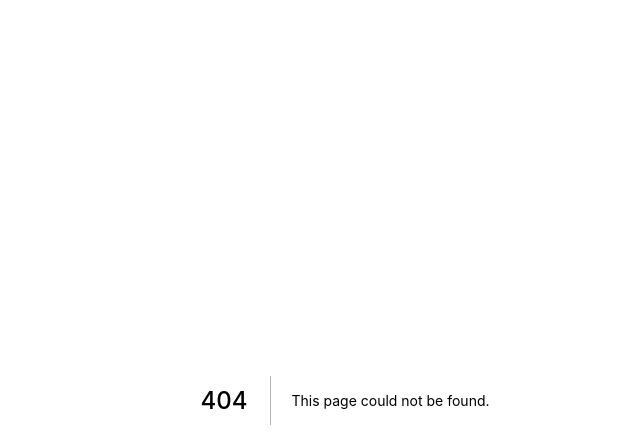
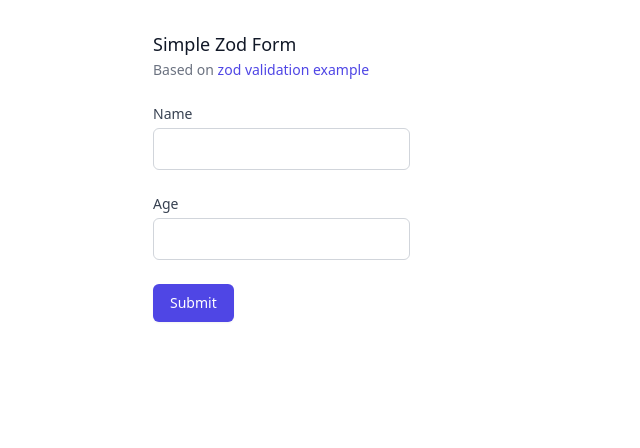
Before and after one commit to mw10013/nextjs-sandbox, a Next.js app: page /sandbox/simple-zod-form in a window 1280 px wide. Before the commit this address had no page. Shown: the top 448 px of the page, without its empty margins (295-935 px from the left). Built offline with nearby package versions, Linux system fonts and the light colour scheme.

Commit message:
simple-zod-form

```diff
--- a/pages/index.tsx
+++ b/pages/index.tsx
@@ -15,6 +15,11 @@ const cards = [
     href: "/sandbox/simple-react-hook-form",
     title: "Simple React Hook Form",
     description: "Simple react hook form.",
+  },
+  {
+    href: "/sandbox/simple-zod-form",
+    title: "Simple Zod Form",
+    description: "Simple zod form.",
   },
 ];
 
--- /dev/null
+++ b/pages/sandbox/simple-zod-form.tsx
@@ -0,0 +1,83 @@
+import { useForm, SubmitHandler } from "react-hook-form";
+import { zodResolver } from "@hookform/resolvers/zod";
+import * as z from "zod";
+
+const schema = z.object({
+  name: z.string().min(1, { message: "Required" }),
+  age: z.number().min(10),
+});
+
+export default function SimpleReactHookForm() {
+  const {
+    register,
+    handleSubmit,
+    formState: { errors },
+  } = useForm({
+    // resolver: zodResolver(schema)
+    resolver: async (data, context, options) => {
+      console.log("formData", data);
+      console.log(
+        "validation result",
+        await zodResolver(schema)(data, context, options)
+      );
+      return zodResolver(schema)(data, context, options);
+    },
+  });
+
+  return (
+    <div className="mx-auto max-w-sm pt-8">
+      <form onSubmit={handleSubmit((data) => alert(JSON.stringify(data)))}>
+        <div>
+          <h3 className="text-lg font-medium leading-6 text-gray-900">
+            Simple Zod Form
+          </h3>
+          <p className="mt-1 text-sm text-gray-500">
+            Based on{" "}
+            <a
+              className="text-indigo-600 hover:text-indigo-900"
+              href="https://github.com/react-hook-form/resolvers#quickstart"
+            >
+              zod validation example
+            </a>{" "}
+          </p>
+        </div>
+        <div className="mt-6">
+          <label
+            htmlFor="name"
+            className="block text-sm font-medium text-gray-700"
+          >
+            Name
+          </label>
+          <input
+            type="text"
+            {...register("name")}
+            className="mt-1 block rounded-md border-gray-300 focus:border-indigo-500 focus:ring-indigo-500"
+          />
+          {typeof errors.name?.message === "string" && (
+            <p className="mt-2 text-sm text-red-600">{errors.name?.message}</p>
+          )}
+          <label
+            htmlFor="age"
+            className="mt-6 block text-sm font-medium text-gray-700"
+          >
+            Age
+          </label>
+          <input
+            type="number"
+            {...register("age", { valueAsNumber: true })}
+            className="mt-1 block rounded-md border-gray-300 focus:border-indigo-500 focus:ring-indigo-500"
+          />
+          {typeof errors.age?.message === "string" && (
+            <p className="mt-2 text-sm text-red-600">{errors.age?.message}</p>
+          )}
+          <button
+            type="submit"
+            className="mt-6 inline-flex justify-center rounded-md border border-transparent bg-indigo-600 py-2 px-4 text-sm font-medium text-white shadow-sm hover:bg-indigo-700 focus:outline-none focus:ring-2 focus:ring-indigo-500 focus:ring-offset-2"
+          >
+            Submit
+          </button>
+        </div>
+      </form>
+    </div>
+  );
+}
```
